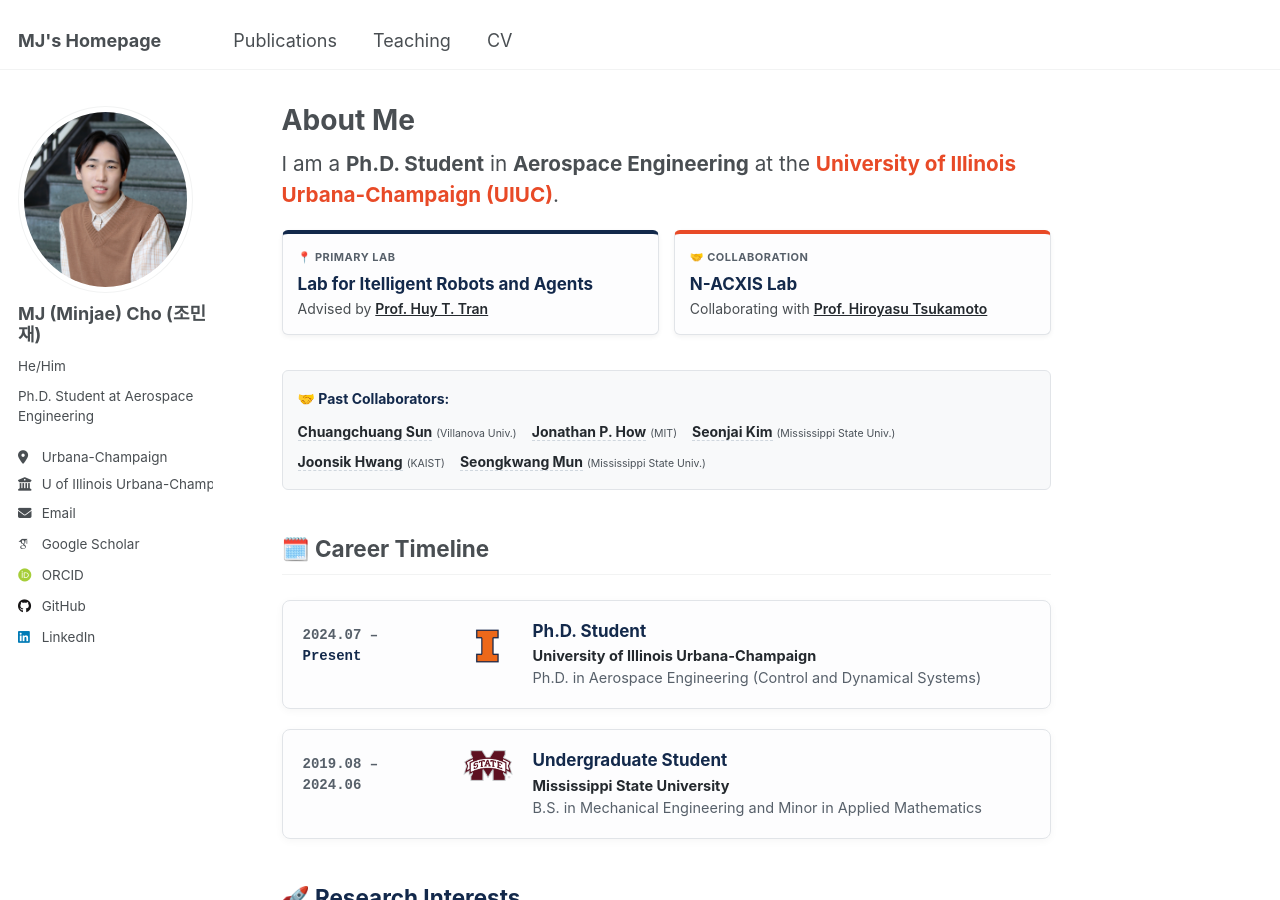
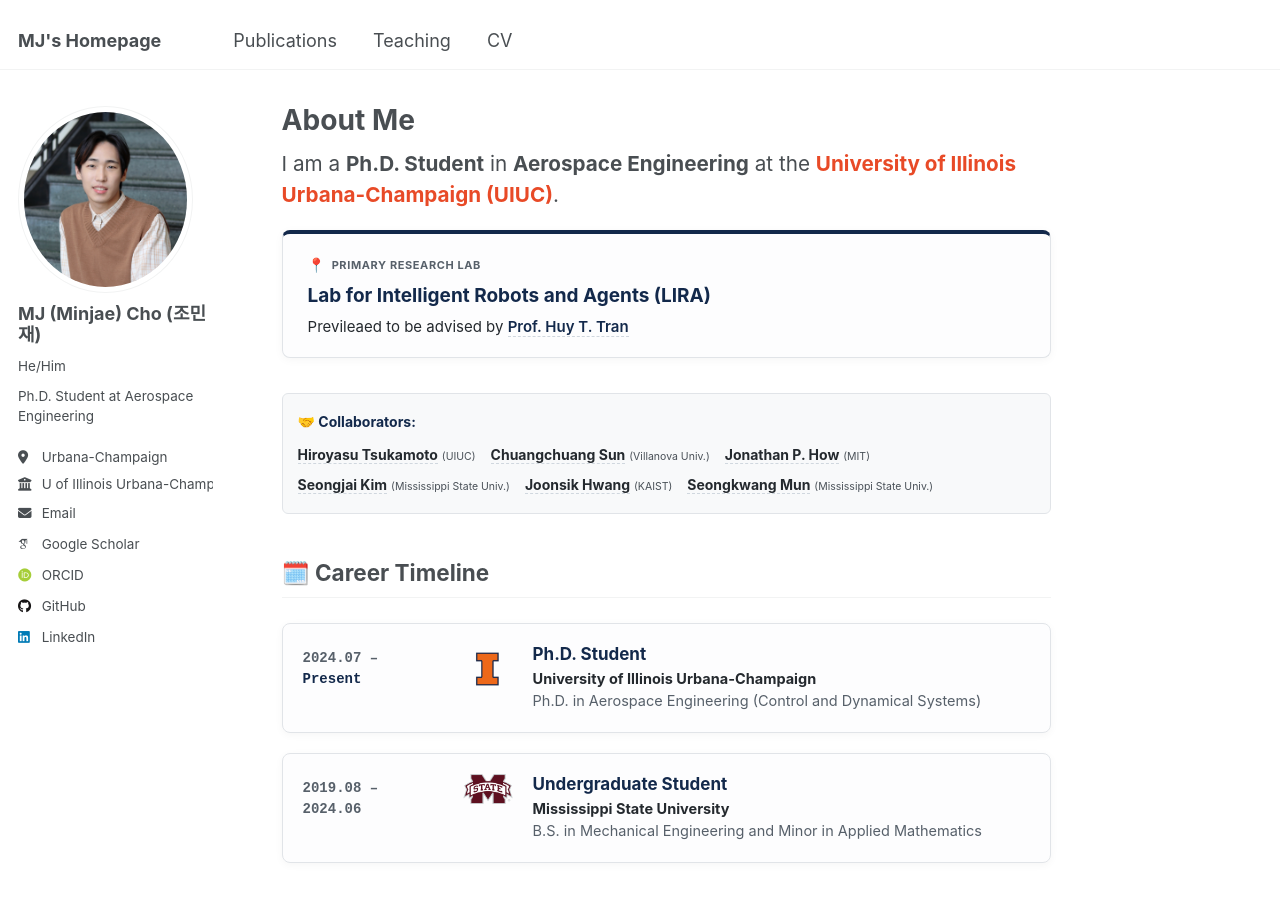
Before and after one commit to Mgineer117/Mgineer117.github.io, a Jekyll site: the page built from _pages/about.md, in a window 1280 px wide and 900 px high. Built offline with Jekyll 4.4.1, drawn with Linux system fonts in a browser that asks for light colours; some web fonts are replaced.

Commit message:
about updated

```diff
--- a/_pages/about.md
+++ b/_pages/about.md
@@ -14,35 +14,30 @@
         <span style="color: #E84A27; font-weight: 700;">University of Illinois Urbana-Champaign (UIUC)</span>.
     </p>
 
-    <div style="display: flex; flex-wrap: wrap; gap: 15px; margin-top: 10px;">
-        <div style="flex: 1; min-width: 280px; background: #fdfdfe; border: 1px solid #e1e4e8; border-top: 4px solid #13294B; padding: 15px; border-radius: 6px; box-shadow: 0 2px 5px rgba(0,0,0,0.05);">
-            <div style="font-size: 11px; font-weight: 700; color: #57606a; text-transform: uppercase; margin-bottom: 8px; letter-spacing: 0.5px;">📍 Primary Lab</div>
-            <h4 style="margin: 0 0 5px 0; font-size: 17px;">
-                <a href="https://tran.aerospace.illinois.edu/" target="_blank" style="color: #13294B; text-decoration: none;">Lab for Itelligent Robots and Agents</a>
-            </h4>
-            <p style="margin: 0; font-size: 14px; line-height: 1.4;">
-                Advised by <a href="https://tran.aerospace.illinois.edu/team/" target="_blank" style="font-weight: 600; color: #24292e;">Prof. Huy T. Tran</a>
-            </p>
+    <div style="background: #fdfdfe; border: 1px solid #e1e4e8; border-top: 4px solid #13294B; padding: 20px 25px; border-radius: 8px; box-shadow: 0 2px 10px rgba(0,0,0,0.04);">
+        <div style="font-size: 11px; font-weight: 700; color: #57606a; text-transform: uppercase; margin-bottom: 10px; letter-spacing: 0.6px; display: flex; align-items: center; gap: 6px;">
+            <span style="font-size: 14px;">📍</span> Primary Research Lab
         </div>
 
-        <div style="flex: 1; min-width: 280px; background: #fdfdfe; border: 1px solid #e1e4e8; border-top: 4px solid #E84A27; padding: 15px; border-radius: 6px; box-shadow: 0 2px 5px rgba(0,0,0,0.05);">
-            <div style="font-size: 11px; font-weight: 700; color: #57606a; text-transform: uppercase; margin-bottom: 8px; letter-spacing: 0.5px;">🤝 Collaboration</div>
-            <h4 style="margin: 0 0 5px 0; font-size: 17px;">
-                <a href="https://hirotsukamoto.com/" target="_blank" style="color: #13294B; text-decoration: none;">N-ACXIS Lab</a>
-            </h4>
-            <p style="margin: 0; font-size: 14px; line-height: 1.4;">
-                Collaborating with <a href="https://aerospace.illinois.edu/directory/profile/hiroyasu" target="_blank" style="font-weight: 600; color: #24292e;">Prof. Hiroyasu Tsukamoto</a>
-            </p>
-        </div>
+        <h4 style="margin: 0 0 8px 0; font-size: 19px; font-weight: 700;">
+            <a href="https://tran.aerospace.illinois.edu/" target="_blank" style="color: #13294B; text-decoration: none; border-bottom: 1px solid transparent; transition: border 0.2s;">
+                Lab for Intelligent Robots and Agents (LIRA)
+            </a>
+        </h4>
+
+        <p style="margin: 0; font-size: 15px; color: #24292e; line-height: 1.4;">
+            Previleaed to be advised by <a href="https://tran.aerospace.illinois.edu/team/" target="_blank" style="font-weight: 600; color: #13294B; text-decoration: none; border-bottom: 1px dashed #d0d7de;">Prof. Huy T. Tran</a>
+        </p>
     </div>
 </div>
 
 <div style="margin-bottom: 35px; font-size: 14px; color: #495057; line-height: 1.8; background: #f8f9fa; padding: 15px; border-radius: 6px; border: 1px solid #e1e4e8;">
-    <div style="font-weight: 700; color: #13294B; margin-bottom: 8px;">🤝 Past Collaborators:</div>
+    <div style="font-weight: 700; color: #13294B; margin-bottom: 8px;">🤝 Collaborators:</div>
     <div style="display: flex; flex-wrap: wrap; row-gap: 5px; column-gap: 15px;">
+        <span><a href="https://hirotsukamoto.com/" target="_blank" style="color: #24292e; text-decoration: none; border-bottom: 1px dashed #d0d7de;"><strong>Hiroyasu Tsukamoto</strong></a> <small>(UIUC)</small></span>
         <span><a href="https://sites.google.com/view/sun-research-lab/people?authuser=0" target="_blank" style="color: #24292e; text-decoration: none; border-bottom: 1px dashed #d0d7de;"><strong>Chuangchuang Sun</strong></a> <small>(Villanova Univ.)</small></span>
         <span><a href="https://acl.mit.edu/people" target="_blank" style="color: #24292e; text-decoration: none; border-bottom: 1px dashed #d0d7de;"><strong>Jonathan P. How</strong></a> <small>(MIT)</small></span>
-        <span><a href="https://www.math.msstate.edu/directory/skim" target="_blank" style="color: #24292e; text-decoration: none; border-bottom: 1px dashed #d0d7de;"><strong>Seonjai Kim</strong></a> <small>(Mississippi State Univ.)</small></span>
+        <span><a href="https://www.math.msstate.edu/directory/skim" target="_blank" style="color: #24292e; text-decoration: none; border-bottom: 1px dashed #d0d7de;"><strong>Seongjai Kim</strong></a> <small>(Mississippi State Univ.)</small></span>
         <span><a href="https://ftpl.kaist.ac.kr/People" target="_blank" style="color: #24292e; text-decoration: none; border-bottom: 1px dashed #d0d7de;"><strong>Joonsik Hwang</strong></a> <small>(KAIST)</small></span>
         <span><a href="https://www.cavs.msstate.edu/directory/information.php?d=1983" target="_blank" style="color: #24292e; text-decoration: none; border-bottom: 1px dashed #d0d7de;"><strong>Seongkwang Mun</strong></a> <small>(Mississippi State Univ.)</small></span>
     </div>
```
